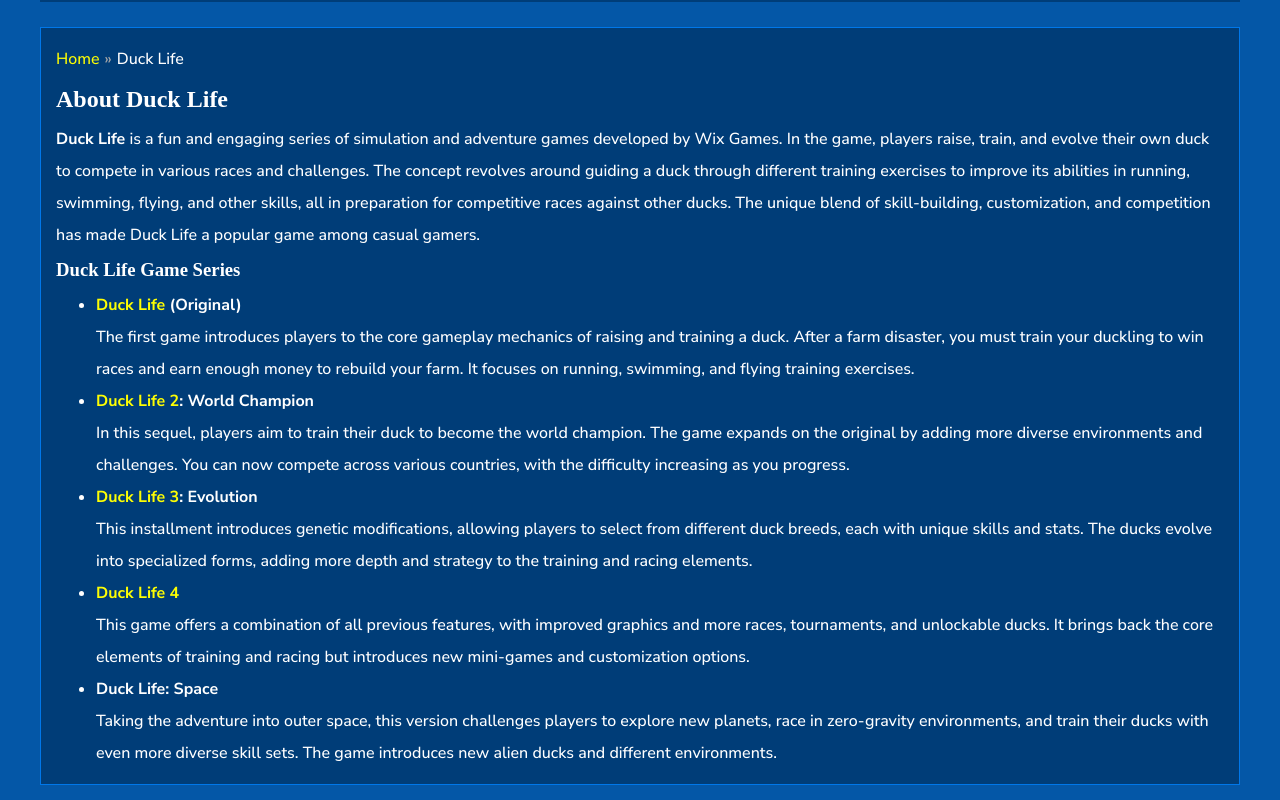
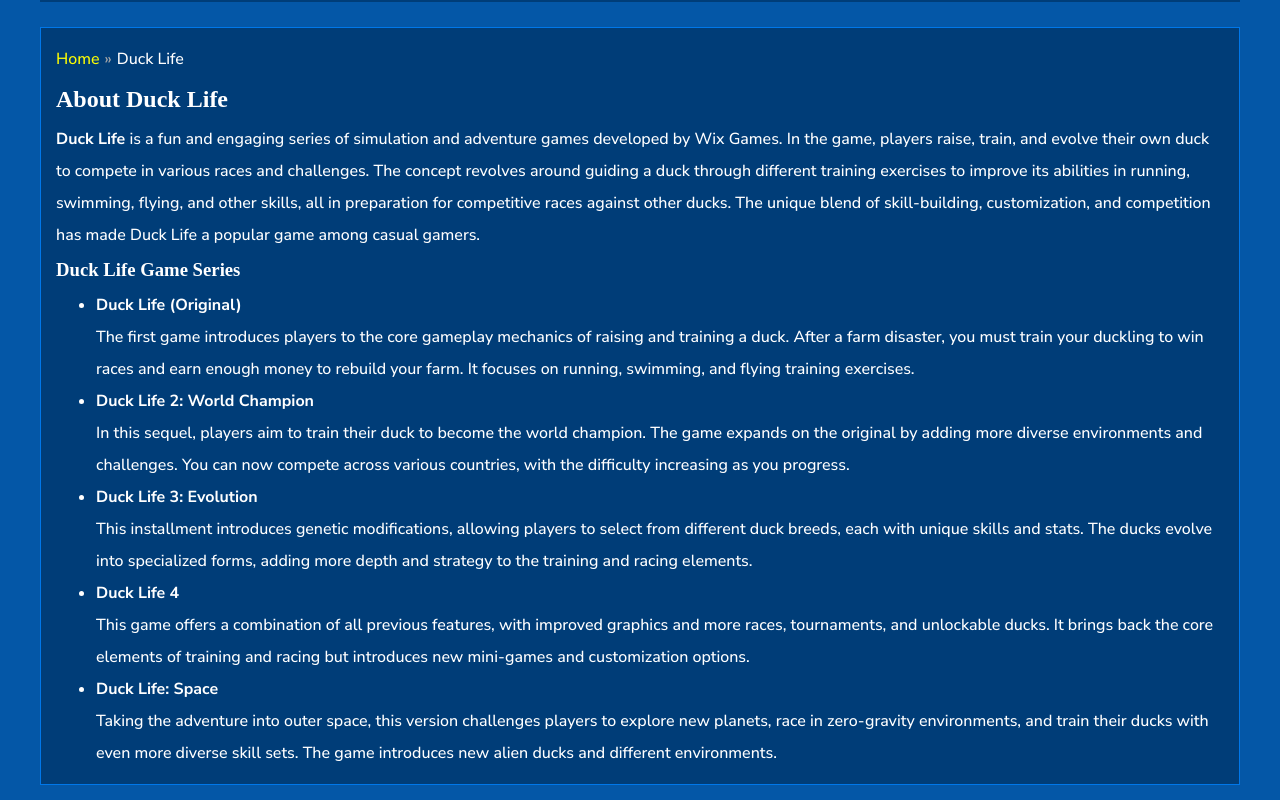
Before and after one commit to burgerbountyonline/burgerbountyonline.github.io, a plain HTML site: page duck-life-0.html in a window 1280 px wide. Shown: the part 899-1699 px from the top of the page. Drawn offline with Linux system fonts and the light colour scheme.

Commit message:
Update duck-life-0.html

```diff
--- a/duck-life-0.html
+++ b/duck-life-0.html
@@ -167,16 +167,16 @@
 <h3>Duck Life Game Series</h3>
 <ol>
 <li>
-<p><strong><a href="https://duck-life.io">Duck Life</a> (Original)</strong><br />The first game introduces players to the core gameplay mechanics of raising and training a duck. After a farm disaster, you must train your duckling to win races and earn enough money to rebuild your farm. It focuses on running, swimming, and flying training exercises.</p>
+<p><strong>Duck Life (Original)</strong><br />The first game introduces players to the core gameplay mechanics of raising and training a duck. After a farm disaster, you must train your duckling to win races and earn enough money to rebuild your farm. It focuses on running, swimming, and flying training exercises.</p>
 </li>
 <li>
-<p><strong><a href="https://duck-life.io/duck-life-2">Duck Life 2</a>: World Champion</strong><br />In this sequel, players aim to train their duck to become the world champion. The game expands on the original by adding more diverse environments and challenges. You can now compete across various countries, with the difficulty increasing as you progress.</p>
+<p><strong>Duck Life 2: World Champion</strong><br />In this sequel, players aim to train their duck to become the world champion. The game expands on the original by adding more diverse environments and challenges. You can now compete across various countries, with the difficulty increasing as you progress.</p>
 </li>
 <li>
-<p><strong><a href="https://duck-life.io/duck-life-3">Duck Life 3</a>: Evolution</strong><br />This installment introduces genetic modifications, allowing players to select from different duck breeds, each with unique skills and stats. The ducks evolve into specialized forms, adding more depth and strategy to the training and racing elements.</p>
+<p><strong>Duck Life 3: Evolution</strong><br />This installment introduces genetic modifications, allowing players to select from different duck breeds, each with unique skills and stats. The ducks evolve into specialized forms, adding more depth and strategy to the training and racing elements.</p>
 </li>
 <li>
-<p><strong><a href="https://duck-life.io/duck-life-4">Duck Life 4</a></strong><br />This game offers a combination of all previous features, with improved graphics and more races, tournaments, and unlockable ducks. It brings back the core elements of training and racing but introduces new mini-games and customization options.</p>
+<p><strong>Duck Life 4</strong><br />This game offers a combination of all previous features, with improved graphics and more races, tournaments, and unlockable ducks. It brings back the core elements of training and racing but introduces new mini-games and customization options.</p>
 </li>
 <li>
 <p><strong>Duck Life: Space</strong><br />Taking the adventure into outer space, this version challenges players to explore new planets, race in zero-gravity environments, and train their ducks with even more diverse skill sets. The game introduces new alien ducks and different environments.</p>
```
